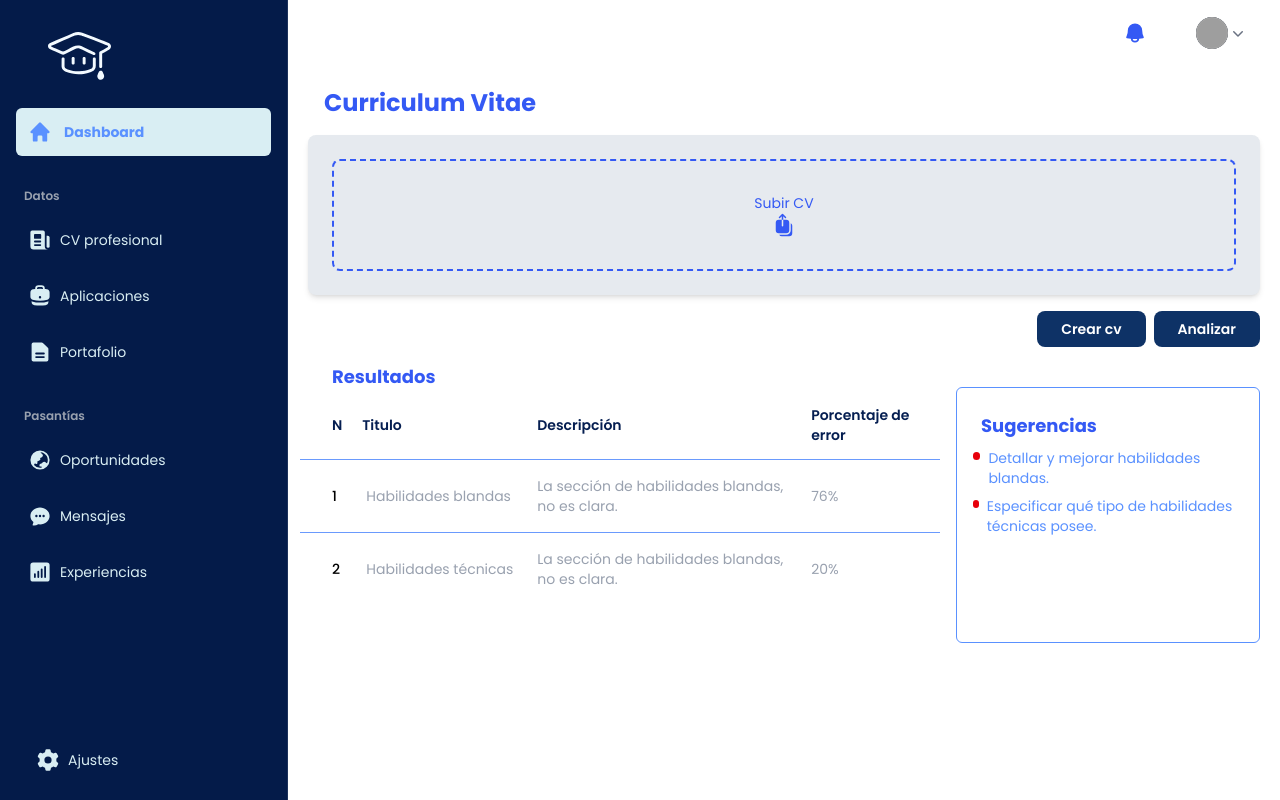
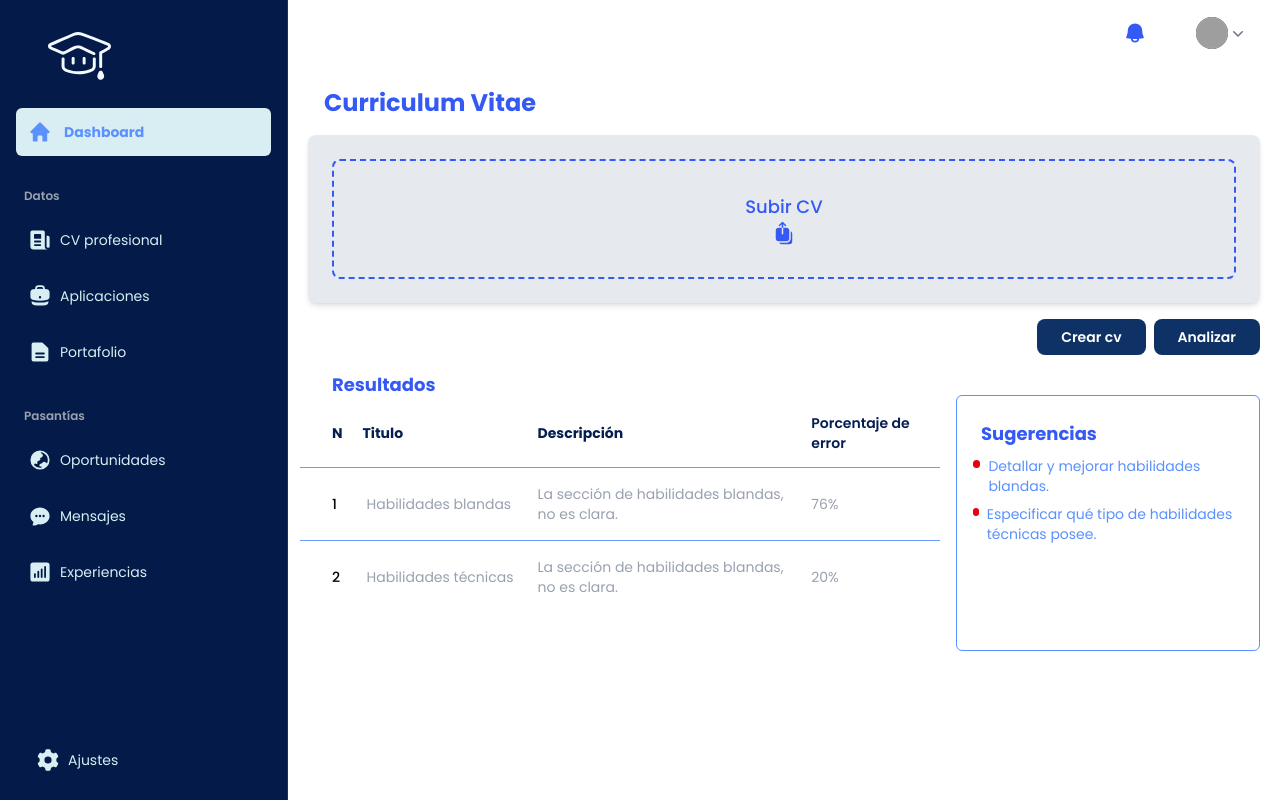
Before and after one commit to Ander45Portafol/YonJobSV, a Nuxt app: page /cvPage in a window 1280 px wide. Built offline with nearby package versions, Linux system fonts and the light colour scheme; grey boxes are pictures that could not be loaded.

Commit message:
Details done

```diff
--- /dev/null
+++ b/app/components/ExperienceCard.vue
@@ -0,0 +1,6 @@
+<template>
+  <div class="w-full">
+    <h3 class="font-medium text-black">Ricaldone</h3>
+    <p class="text-[#5A91FF]">Programador Jr.</p>
+  </div>
+</template>
--- a/app/components/ResultsTable.vue
+++ b/app/components/ResultsTable.vue
@@ -15,19 +15,19 @@
               <tr>
                 <th
                   scope="col"
-                  class="py-3.5 pr-3 pl-4 text-left text-sm font-semibold text-[#051E51] sm:pl-6 lg:pl-8"
+                  class="py-3.5 pr-3 pl-4 text-left text-sm font-bold text-[#051E51] sm:pl-6 lg:pl-8"
                 >
                   N
                 </th>
                 <th
                   scope="col"
-                  class="px-2 py-3.5 text-left text-sm font-semibold text-[#051E51]"
+                  class="px-2 py-3.5 text-left text-sm font-bold text-[#051E51]"
                 >
                   Titulo
                 </th>
                 <th
                   scope="col"
-                  class="px-3 py-3.5 text-left text-sm font-semibold text-[#051E51]"
+                  class="px-3 py-3.5 text-left text-sm font-bold text-[#051E51]"
                 >
                   Descripción
                 </th>
--- a/app/components/UploadCv.vue
+++ b/app/components/UploadCv.vue
@@ -5,7 +5,7 @@
       class="border-2 border-dashed border-[#3459F4] rounded-lg flex flex-col items-center justify-center p-8 cursor-pointer hover:bg-blue-50 transition"
       @click="triggerUpload"
     >
-      <p class="text-sm text-[#3459F4]">Subir CV</p>
+      <p class="text-lg font-medium text-[#3459F4]">Subir CV</p>
       <svg
         xmlns="http://www.w3.org/2000/svg"
         viewBox="0 0 24 24"
--- /dev/null
+++ b/app/pages/experiencePage.vue
@@ -0,0 +1,23 @@
+<template>
+  <div class="w-full">
+    <div class="ms-4">
+      <h5 class="font-bold text-2xl text-[#3459F4]">Experiencias</h5>
+      <h6 class="text-[#45C567]">
+        Revisa las empresas donde realizo las pasantías
+      </h6>
+    </div>
+  </div>
+</template>
+
+<script setup>
+import JobCard from "~/components/JobCard.vue";
+import {
+  MagnifyingGlassCircleIcon,
+  MagnifyingGlassIcon,
+} from "@heroicons/vue/20/solid";
+
+definePageMeta({
+  layout: "main",
+});
+</script>
+<style scoped></style>
--- a/app/pages/opportunities.vue
+++ b/app/pages/opportunities.vue
@@ -7,19 +7,22 @@
       <h6 class="text-[#45C567]">Pasantías</h6>
     </div>
     <div class="flex flex-row">
-      <div class="mt-2 grid grid-cols-1 w-full">
+      <div class="w-full mt-2">
+        <div class="relative">
+          <MagnifyingGlassIcon
+            class="absolute left-3 top-1/2 -translate-y-1/2 w-5 h-5 text-[#5A91FF] pointer-events-none"
+            aria-hidden="true"
+          />
+
           <input
             id="buscar-pasantia"
-          type="pasantia"
+            type="text"
             name="pasantia"
             required
             placeholder="Buscar pasantía"
-          class="block w-full min-w-0 flex-auto rounded-md bg-[#E6EAEF] px-3.5 py-2 text-base text-[#5A91FF] outline-1 -outline-offset-1 outline-[#E6EAEF] placeholder:text-[#5A91FF] focus:outline-2 focus:-outline-offset-2 focus:outline-indigo-500 sm:text-sm/6"
+            class="w-full rounded-md bg-[#E6EAEF] pl-10 pr-3 py-2 text-base text-[#5A91FF] placeholder:text-[#5A91FF] outline outline-1 outline-[#E6EAEF] focus:outline-2 focus:outline-indigo-500 sm:text-sm"
           />
-        <MagnifyingGlassIcon
-          class="pointer-events-none col-start-1 row-start-1 ml-3 size-5 self-center text-gray-500 sm:size-4"
-          aria-hidden="true"
-        />
+        </div>
       </div>
 
       <el-select
@@ -143,7 +146,10 @@
 
 <script setup>
 import JobCard from "~/components/JobCard.vue";
-import { MagnifyingGlassIcon } from "@heroicons/vue/20/solid";
+import {
+  MagnifyingGlassCircleIcon,
+  MagnifyingGlassIcon,
+} from "@heroicons/vue/20/solid";
 
 definePageMeta({
   layout: "main",
```
Lines whose indentation alone changed are shown as unchanged.
